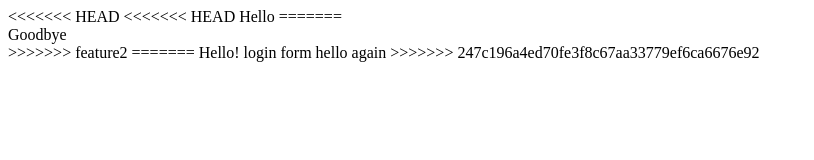
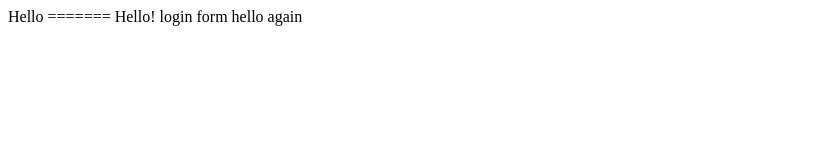
Before and after one commit to slittleton/git_test, a plain HTML site: page index.html in a window 1280 px wide. Shown: the whole page, without its empty margins (0-814 px from the left). Drawn offline with Linux system fonts and the light colour scheme.

Commit message:
commit again

```diff
--- a/index.html
+++ b/index.html
@@ -7,16 +7,12 @@
   <title>Git Test</title>
 </head>
 <body>
-<<<<<<< HEAD
-<<<<<<< HEAD
+
   Hello
-=======
-  <div>Goodbye</div>
->>>>>>> feature2
 =======
   Hello!
   login form
   hello again
->>>>>>> 247c196a4ed70fe3f8c67aa33779ef6ca6676e92
+
 </body>
 </html>
```
